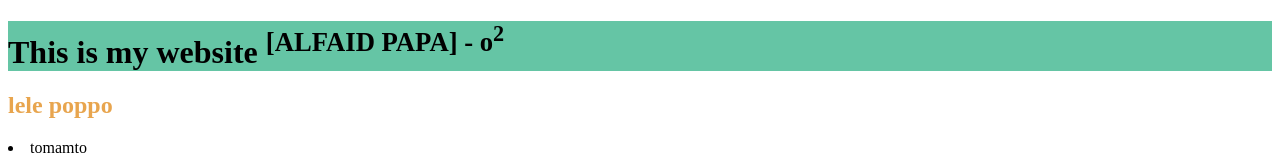
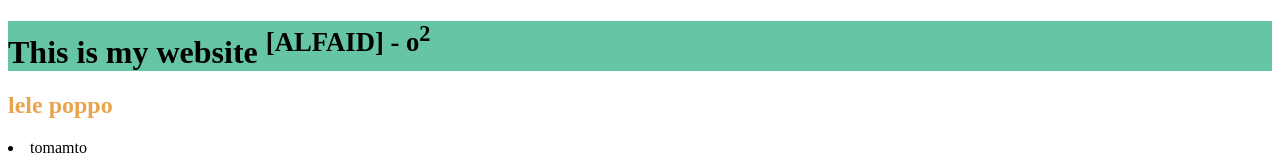
Before and after one commit to mohd-alfaid/HTML, a plain HTML site: page v2tags.html in a window 1280 px wide. Shown: the top 157 px of the page. Drawn offline with Linux system fonts and the light colour scheme.

Commit message:
Update v2tags.html

```diff
--- a/v2tags.html
+++ b/v2tags.html
@@ -6,7 +6,7 @@
     <title>Document</title>
 </head>
 <body>
-    <h1 style="background-color: rgb(101, 197, 165);">This is my website <sup><b>[ALFAID PAPA] - o<sup>2</sup></b></sup></h1>
+    <h1 style="background-color: rgb(101, 197, 165);">This is my website <sup><b>[ALFAID] - o<sup>2</sup></b></sup></h1>
 <h2 style="color: rgb(232, 165, 78);">lele poppo</h2>
     <li>tomamto</li>
     <li>peach</li>
```
